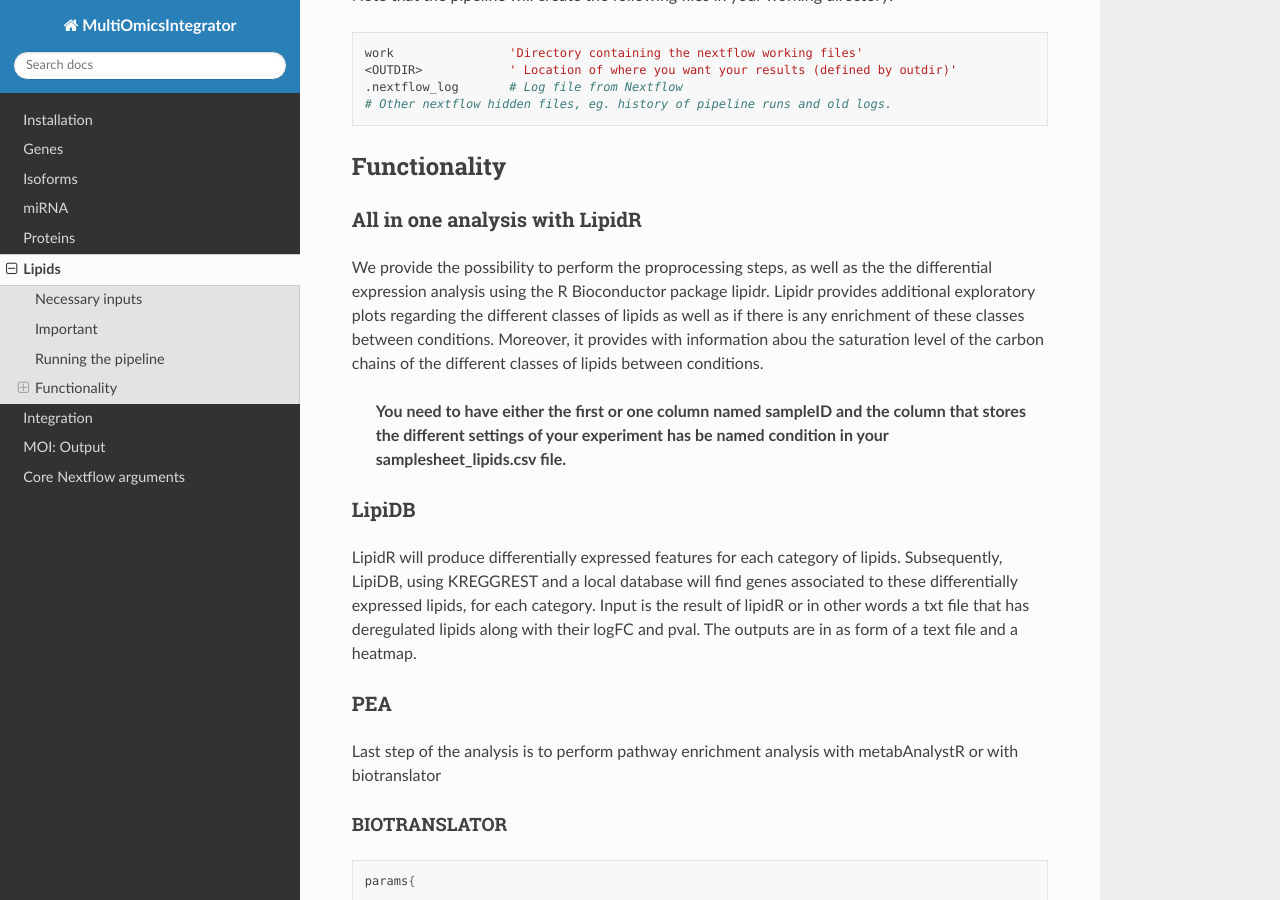
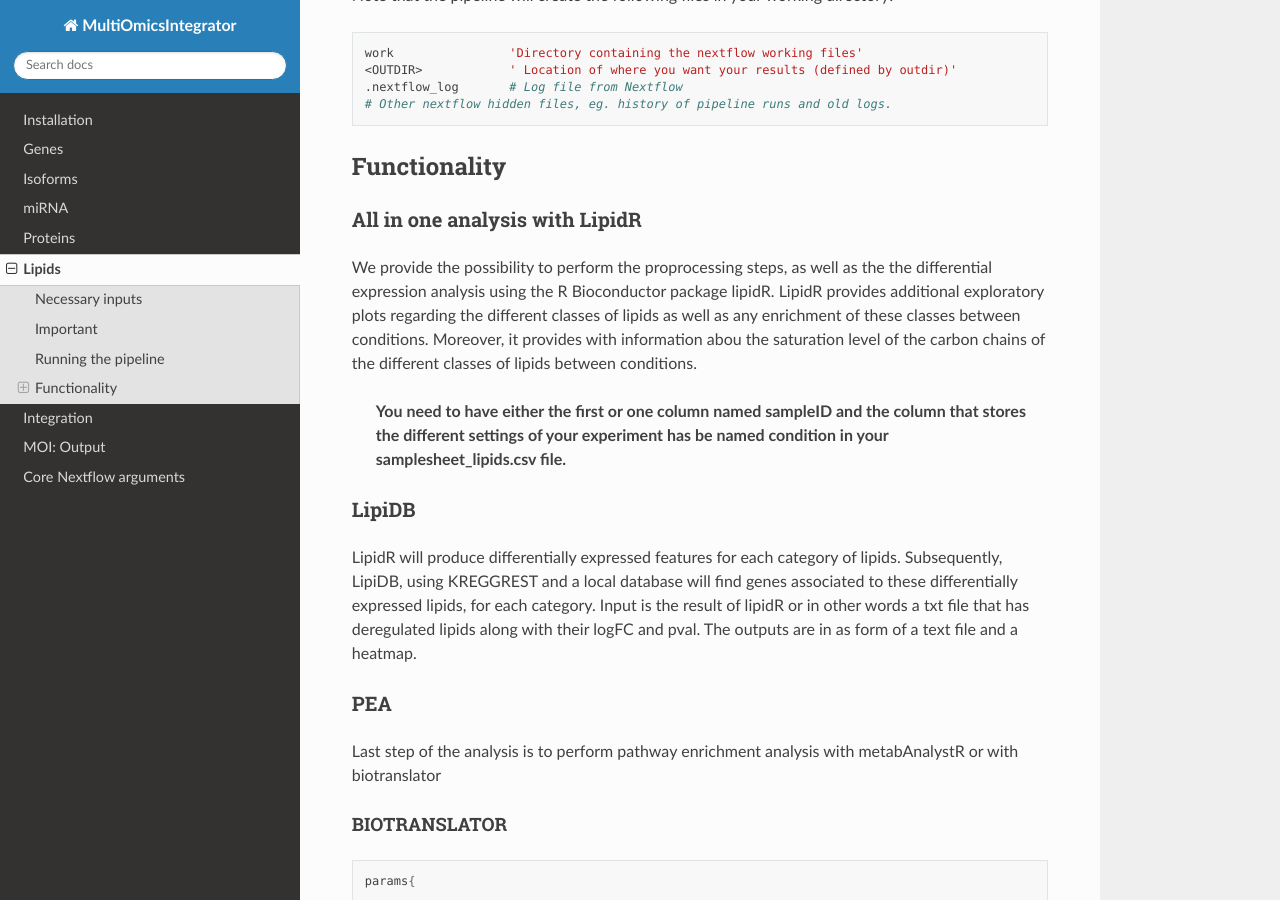
Before and after one commit to Bianca-Pasat/MOI, a Sphinx documentation site: the page built from docs/source/lipids.rst, in a window 1280 px wide and 900 px high, scrolled down 1092 px. Built offline with Sphinx 7.4.7 and the Read the Docs theme 3.1.0, drawn with Linux system fonts in a browser that asks for light colours; pages that are not in the unit, such as notebooks, are missing from menus.

Commit message:
Update lipids.rst

```diff
--- a/docs/source/lipids.rst
+++ b/docs/source/lipids.rst
@@ -75,9 +75,8 @@ All in one analysis with LipidR
 
 We provide the possibility to perform the proprocessing steps, as well
 as the the differential expression analysis using the R Bioconductor
-package lipidr. Lipidr provides additional exploratory plots regarding
-the different classes of lipids as well as if there is any enrichment
-of these classes between conditions.
+package lipidR. LipidR provides additional exploratory plots regarding
+the different classes of lipids as well as any enrichment of these classes between conditions.
 Moreover, it provides with information abou the saturation level
 of the carbon chains of the different classes of lipids between conditions.
 
```
